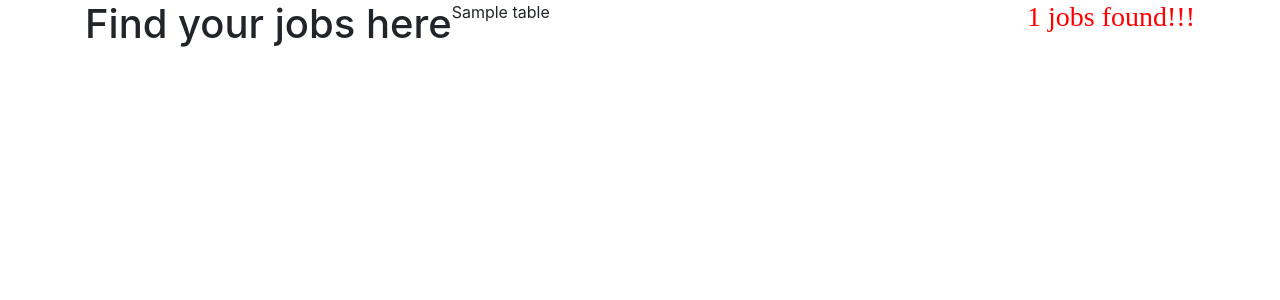
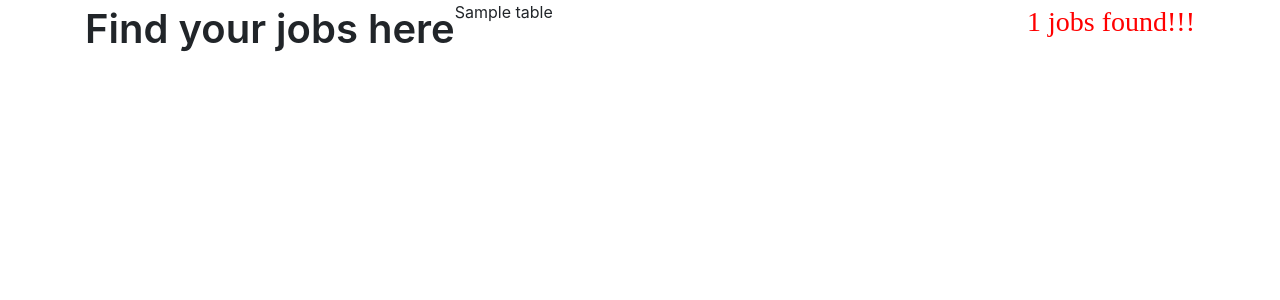
Before and after one commit to TejasPrabhu/Job-Analyzer, a Flask app: template src/templates/job_posting.html in a window 1280 px wide. Shown: the part 56-356 px from the top of the page. Run offline with Flask 2, Linux system fonts and the light colour scheme; the template is opened without the code that fills it: most values are stand-ins (such as "Sample title", 1, 10 or a date in 2020); some libraries are stand-ins or nearby versions.

Commit message:
Adding css

```diff
--- a/src/templates/job_posting.html
+++ b/src/templates/job_posting.html
@@ -1,7 +1,7 @@
 {% extends 'base.html' %}
 {% block content %}
-<h1 style="text-align:left;float:left;">{% block title %} Find your jobs here {% endblock %}</h1>
-<h3 style="color:red;text-align:right;float:right;font-family: Chalkduster;" >{{ job_count }} jobs found!!!</h4>
+<h1 style="text-align:left;font-weight: 600;padding:5px 0;float:left;">{% block title %} Find your jobs here {% endblock %}</h1>
+<h3 style="color:red;padding:5px 0;text-align:right;float:right;font-family: Chalkduster;" >{{ job_count }} jobs found!!!</h4>
 {% for table in tables %}
             {{ table|safe }}
 {% endfor %}
```
